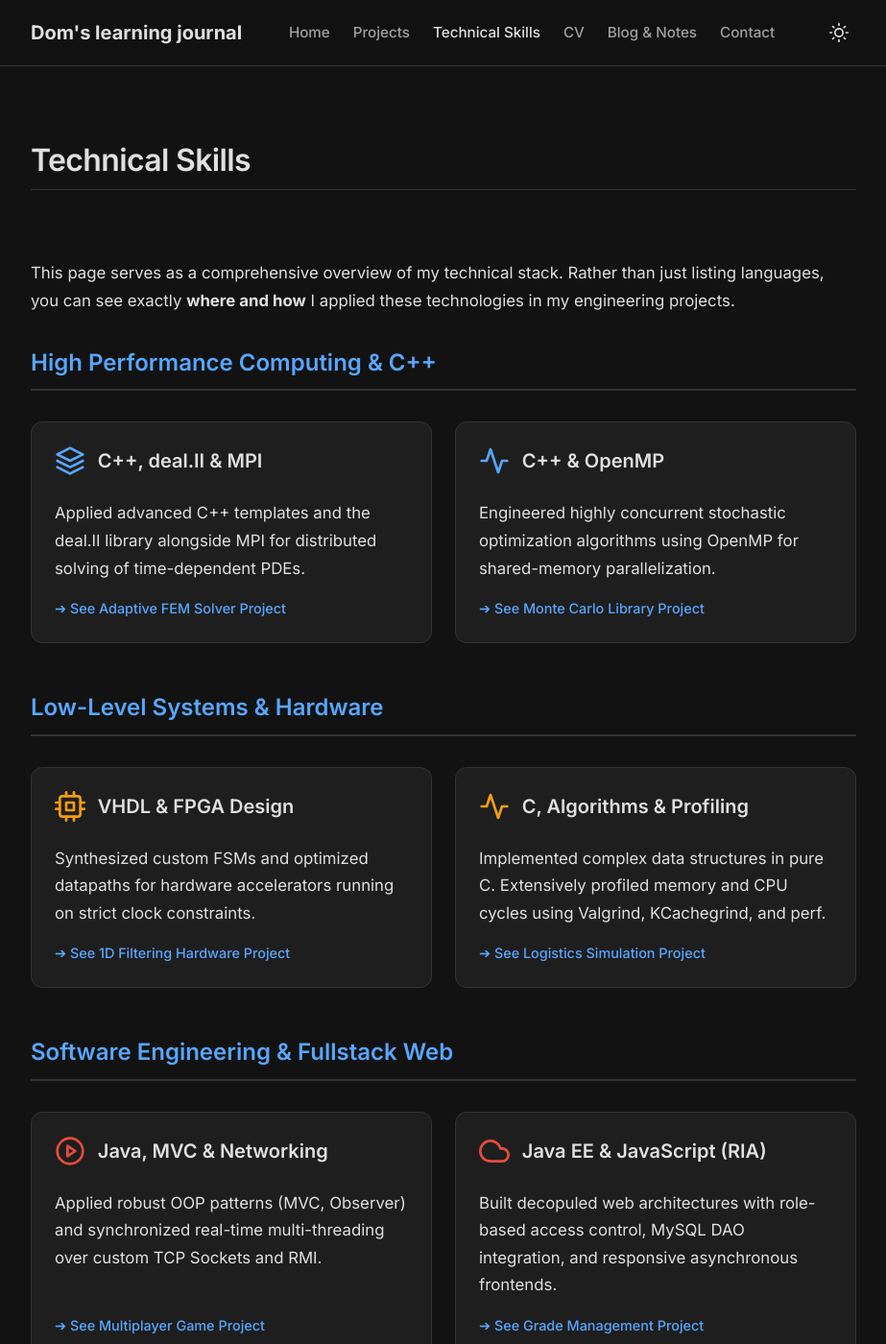
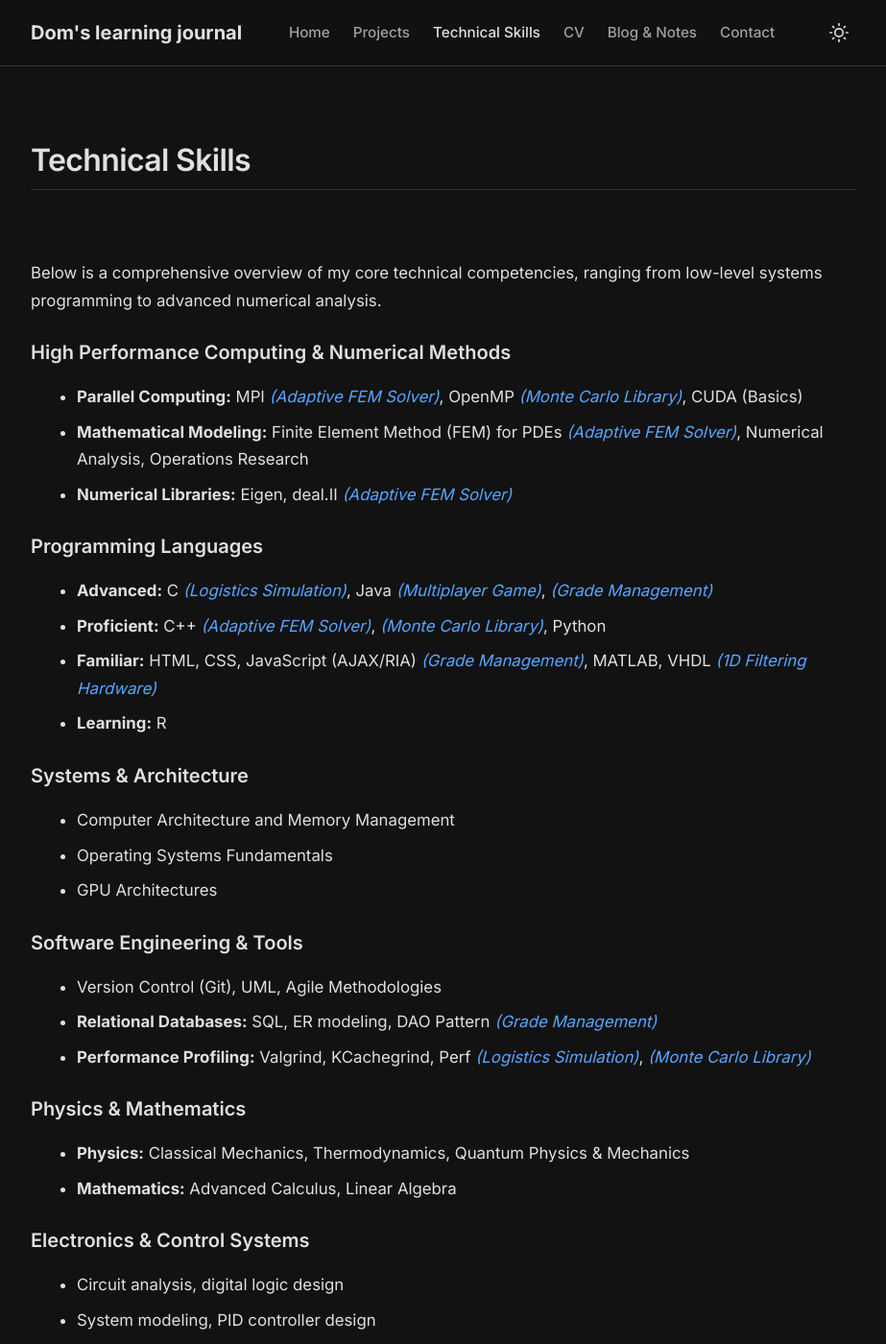
Before and after one commit to DomDegi/domdegi.github.io, a Jekyll site: the page built from _pages/skills.markdown, in a window 1280 px wide and 1400 px high. Shown: the whole window at 96% size, without its empty margins (178-1101 px from the left). Built offline with Jekyll 4.4.1, drawn with Linux system fonts in a browser that asks for light colours; some of the changed text lies outside the part shown.

Commit message:
docs: revert skills to list view and add inline project references

```diff
--- a/_pages/skills.markdown
+++ b/_pages/skills.markdown
@@ -4,84 +4,37 @@ title: Technical Skills
 permalink: /skills/
 ---
 
-This page serves as a comprehensive overview of my technical stack. Rather than just listing languages, you can see exactly **where and how** I applied these technologies in my engineering projects.
+Below is a comprehensive overview of my core technical competencies, ranging from low-level systems programming to advanced numerical analysis.
 
-<h2 style="margin-top: 2rem; border-bottom: 2px solid var(--border-color); padding-bottom: 0.5rem;">High Performance Computing & C++</h2>
+### High Performance Computing & Numerical Methods
+- **Parallel Computing:** MPI [*(Adaptive FEM Solver)*]({{ '/projects/adaptive-spacetime-fem-solver/' | relative_url }}), OpenMP [*(Monte Carlo Library)*]({{ '/projects/montecarlo-dgl/' | relative_url }}), CUDA (Basics)
+- **Mathematical Modeling:** Finite Element Method (FEM) for PDEs [*(Adaptive FEM Solver)*]({{ '/projects/adaptive-spacetime-fem-solver/' | relative_url }}), Numerical Analysis, Operations Research
+- **Numerical Libraries:** Eigen, deal.II [*(Adaptive FEM Solver)*]({{ '/projects/adaptive-spacetime-fem-solver/' | relative_url }})
 
-<div class="project-grid">
-  <a href="{{ '/projects/adaptive-spacetime-fem-solver/' | relative_url }}" class="project-card" style="text-decoration: none;">
-    <div style="display: flex; align-items: center; gap: 0.8rem; margin-bottom: 1rem;">
-      <svg xmlns="http://www.w3.org/2000/svg" width="32" height="32" viewBox="0 0 24 24" fill="none" stroke="var(--accent-color)" stroke-width="2" stroke-linecap="round" stroke-linejoin="round"><polygon points="12 2 2 7 12 12 22 7 12 2"></polygon><polyline points="2 17 12 22 22 17"></polyline><polyline points="2 12 12 17 22 12"></polyline></svg>
-      <h3 style="margin: 0; font-size: 1.25rem; color: var(--text-color);">C++, deal.II & MPI</h3>
-    </div>
-    <p class="project-desc" style="margin-bottom: 1rem;">Applied advanced C++ templates and the deal.II library alongside MPI for distributed solving of time-dependent PDEs.</p>
-    <div style="font-size: 0.9rem; font-weight: 500; color: var(--accent-color);">➔ See Adaptive FEM Solver Project</div>
-  </a>
+### Programming Languages
+- **Advanced:** C [*(Logistics Simulation)*]({{ '/projects/order-management/' | relative_url }}), Java [*(Multiplayer Game)*]({{ '/projects/java-game/' | relative_url }}), [*(Grade Management)*]({{ '/projects/grade-management/' | relative_url }})
+- **Proficient:** C++ [*(Adaptive FEM Solver)*]({{ '/projects/adaptive-spacetime-fem-solver/' | relative_url }}), [*(Monte Carlo Library)*]({{ '/projects/montecarlo-dgl/' | relative_url }}), Python
+- **Familiar:** HTML, CSS, JavaScript (AJAX/RIA) [*(Grade Management)*]({{ '/projects/grade-management/' | relative_url }}), MATLAB, VHDL [*(1D Filtering Hardware)*]({{ '/projects/vhdl-filter-design/' | relative_url }})
+- **Learning:** R
 
-  <a href="{{ '/projects/montecarlo-dgl/' | relative_url }}" class="project-card" style="text-decoration: none;">
-    <div style="display: flex; align-items: center; gap: 0.8rem; margin-bottom: 1rem;">
-      <svg xmlns="http://www.w3.org/2000/svg" width="32" height="32" viewBox="0 0 24 24" fill="none" stroke="var(--accent-color)" stroke-width="2" stroke-linecap="round" stroke-linejoin="round"><polyline points="22 12 18 12 15 21 9 3 6 12 2 12"></polyline></svg>
-      <h3 style="margin: 0; font-size: 1.25rem; color: var(--text-color);">C++ & OpenMP</h3>
-    </div>
-    <p class="project-desc" style="margin-bottom: 1rem;">Engineered highly concurrent stochastic optimization algorithms using OpenMP for shared-memory parallelization.</p>
-    <div style="font-size: 0.9rem; font-weight: 500; color: var(--accent-color);">➔ See Monte Carlo Library Project</div>
-  </a>
-</div>
+### Systems & Architecture
+- Computer Architecture and Memory Management
+- Operating Systems Fundamentals
+- GPU Architectures
 
-<h2 style="margin-top: 3rem; border-bottom: 2px solid var(--border-color); padding-bottom: 0.5rem;">Low-Level Systems & Hardware</h2>
+### Software Engineering & Tools
+- Version Control (Git), UML, Agile Methodologies
+- **Relational Databases:** SQL, ER modeling, DAO Pattern [*(Grade Management)*]({{ '/projects/grade-management/' | relative_url }})
+- **Performance Profiling:** Valgrind, KCachegrind, Perf [*(Logistics Simulation)*]({{ '/projects/order-management/' | relative_url }}), [*(Monte Carlo Library)*]({{ '/projects/montecarlo-dgl/' | relative_url }})
 
-<div class="project-grid">
-  <a href="{{ '/projects/vhdl-filter-design/' | relative_url }}" class="project-card" style="text-decoration: none;">
-    <div style="display: flex; align-items: center; gap: 0.8rem; margin-bottom: 1rem;">
-      <svg xmlns="http://www.w3.org/2000/svg" width="32" height="32" viewBox="0 0 24 24" fill="none" stroke="#f39c12" stroke-width="2" stroke-linecap="round" stroke-linejoin="round"><rect x="4" y="4" width="16" height="16" rx="2" ry="2"></rect><rect x="9" y="9" width="6" height="6"></rect><line x1="9" y1="1" x2="9" y2="4"></line><line x1="15" y1="1" x2="15" y2="4"></line><line x1="9" y1="20" x2="9" y2="23"></line><line x1="15" y1="20" x2="15" y2="23"></line><line x1="20" y1="9" x2="23" y2="9"></line><line x1="20" y1="14" x2="23" y2="14"></line><line x1="1" y1="9" x2="4" y2="9"></line><line x1="1" y1="14" x2="4" y2="14"></line></svg>
-      <h3 style="margin: 0; font-size: 1.25rem; color: var(--text-color);">VHDL & FPGA Design</h3>
-    </div>
-    <p class="project-desc" style="margin-bottom: 1rem;">Synthesized custom FSMs and optimized datapaths for hardware accelerators running on strict clock constraints.</p>
-    <div style="font-size: 0.9rem; font-weight: 500; color: var(--accent-color);">➔ See 1D Filtering Hardware Project</div>
-  </a>
+### Physics & Mathematics
+- **Physics:** Classical Mechanics, Thermodynamics, Quantum Physics & Mechanics
+- **Mathematics:** Advanced Calculus, Linear Algebra
 
-  <a href="{{ '/projects/order-management/' | relative_url }}" class="project-card" style="text-decoration: none;">
-    <div style="display: flex; align-items: center; gap: 0.8rem; margin-bottom: 1rem;">
-      <svg xmlns="http://www.w3.org/2000/svg" width="32" height="32" viewBox="0 0 24 24" fill="none" stroke="#f39c12" stroke-width="2" stroke-linecap="round" stroke-linejoin="round"><path d="M22 12h-4l-3 9L9 3l-3 9H2"></path></svg>
-      <h3 style="margin: 0; font-size: 1.25rem; color: var(--text-color);">C, Algorithms & Profiling</h3>
-    </div>
-    <p class="project-desc" style="margin-bottom: 1rem;">Implemented complex data structures in pure C. Extensively profiled memory and CPU cycles using Valgrind, KCachegrind, and perf.</p>
-    <div style="font-size: 0.9rem; font-weight: 500; color: var(--accent-color);">➔ See Logistics Simulation Project</div>
-  </a>
-</div>
+### Electronics & Control Systems
+- Circuit analysis, digital logic design
+- System modeling, PID controller design
 
-<h2 style="margin-top: 3rem; border-bottom: 2px solid var(--border-color); padding-bottom: 0.5rem;">Software Engineering & Fullstack Web</h2>
-
-<div class="project-grid">
-  <a href="{{ '/projects/java-game/' | relative_url }}" class="project-card" style="text-decoration: none;">
-    <div style="display: flex; align-items: center; gap: 0.8rem; margin-bottom: 1rem;">
-      <svg xmlns="http://www.w3.org/2000/svg" width="32" height="32" viewBox="0 0 24 24" fill="none" stroke="#e74c3c" stroke-width="2" stroke-linecap="round" stroke-linejoin="round"><circle cx="12" cy="12" r="10"></circle><polygon points="10 8 16 12 10 16 10 8"></polygon></svg>
-      <h3 style="margin: 0; font-size: 1.25rem; color: var(--text-color);">Java, MVC & Networking</h3>
-    </div>
-    <p class="project-desc" style="margin-bottom: 1rem;">Applied robust OOP patterns (MVC, Observer) and synchronized real-time multi-threading over custom TCP Sockets and RMI.</p>
-    <div style="font-size: 0.9rem; font-weight: 500; color: var(--accent-color);">➔ See Multiplayer Game Project</div>
-  </a>
-
-  <a href="{{ '/projects/grade-management/' | relative_url }}" class="project-card" style="text-decoration: none;">
-    <div style="display: flex; align-items: center; gap: 0.8rem; margin-bottom: 1rem;">
-      <svg xmlns="http://www.w3.org/2000/svg" width="32" height="32" viewBox="0 0 24 24" fill="none" stroke="#e74c3c" stroke-width="2" stroke-linecap="round" stroke-linejoin="round"><path d="M18 10h-1.26A8 8 0 1 0 9 20h9a5 5 0 0 0 0-10z"></path></svg>
-      <h3 style="margin: 0; font-size: 1.25rem; color: var(--text-color);">Java EE & JavaScript (RIA)</h3>
-    </div>
-    <p class="project-desc" style="margin-bottom: 1rem;">Built decopuled web architectures with role-based access control, MySQL DAO integration, and responsive asynchronous frontends.</p>
-    <div style="font-size: 0.9rem; font-weight: 500; color: var(--accent-color);">➔ See Grade Management Project</div>
-  </a>
-</div>
-
-<h2 style="margin-top: 3rem; border-bottom: 2px solid var(--border-color); padding-bottom: 0.5rem;">Other Core Competencies</h2>
-
-<div style="display: flex; flex-wrap: wrap; gap: 1rem; margin-top: 1.5rem;">
-  <span class="tag" style="background: var(--card-bg); padding: 0.5rem 1rem; font-size: 1rem;">Python</span>
-  <span class="tag" style="background: var(--card-bg); padding: 0.5rem 1rem; font-size: 1rem;">MATLAB</span>
-  <span class="tag" style="background: var(--card-bg); padding: 0.5rem 1rem; font-size: 1rem;">SQL & Relational Databases</span>
-  <span class="tag" style="background: var(--card-bg); padding: 0.5rem 1rem; font-size: 1rem;">Git & Agile Methodologies</span>
-</div>
-<div style="display: flex; flex-wrap: wrap; gap: 1rem; margin-top: 1rem;">
-  <span class="tag" style="background: var(--card-bg); padding: 0.5rem 1rem; font-size: 1rem; border: 1px solid var(--border-color);">Quantum Mechanics</span>
-  <span class="tag" style="background: var(--card-bg); padding: 0.5rem 1rem; font-size: 1rem; border: 1px solid var(--border-color);">Thermodynamics</span>
-  <span class="tag" style="background: var(--card-bg); padding: 0.5rem 1rem; font-size: 1rem; border: 1px solid var(--border-color);">Finite Element Analysis (FEM)</span>
-</div>
+### Spoken Languages
+- **Italian:** Native
+- **English:** TOEIC Listening & Reading – C1 (985/990)
```
